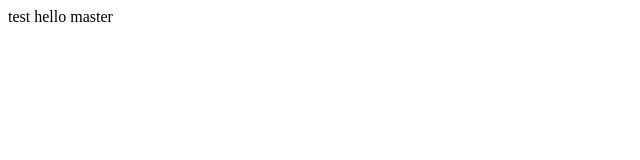
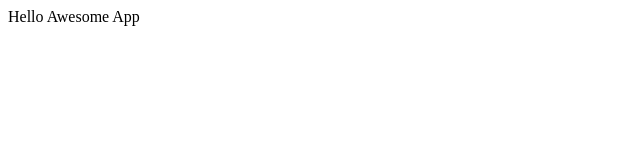
Before and after one commit to Xaadim-Bamba/awesome-app, an Angular app: page / in a window 1280 px wide. Shown: the top 160 px of the page, without its empty margins (0-640 px from the left). Built offline with nearby package versions, Linux system fonts and the light colour scheme.

Commit message:
test a hello

```diff
--- a/src/app/app.component.html
+++ b/src/app/app.component.html
@@ -1,5 +1,2 @@
-test
-<router-outlet>
-<router-outlet>   hello
-master
+<router-outlet>  Hello Awesome App
 <router-outlet />
```
